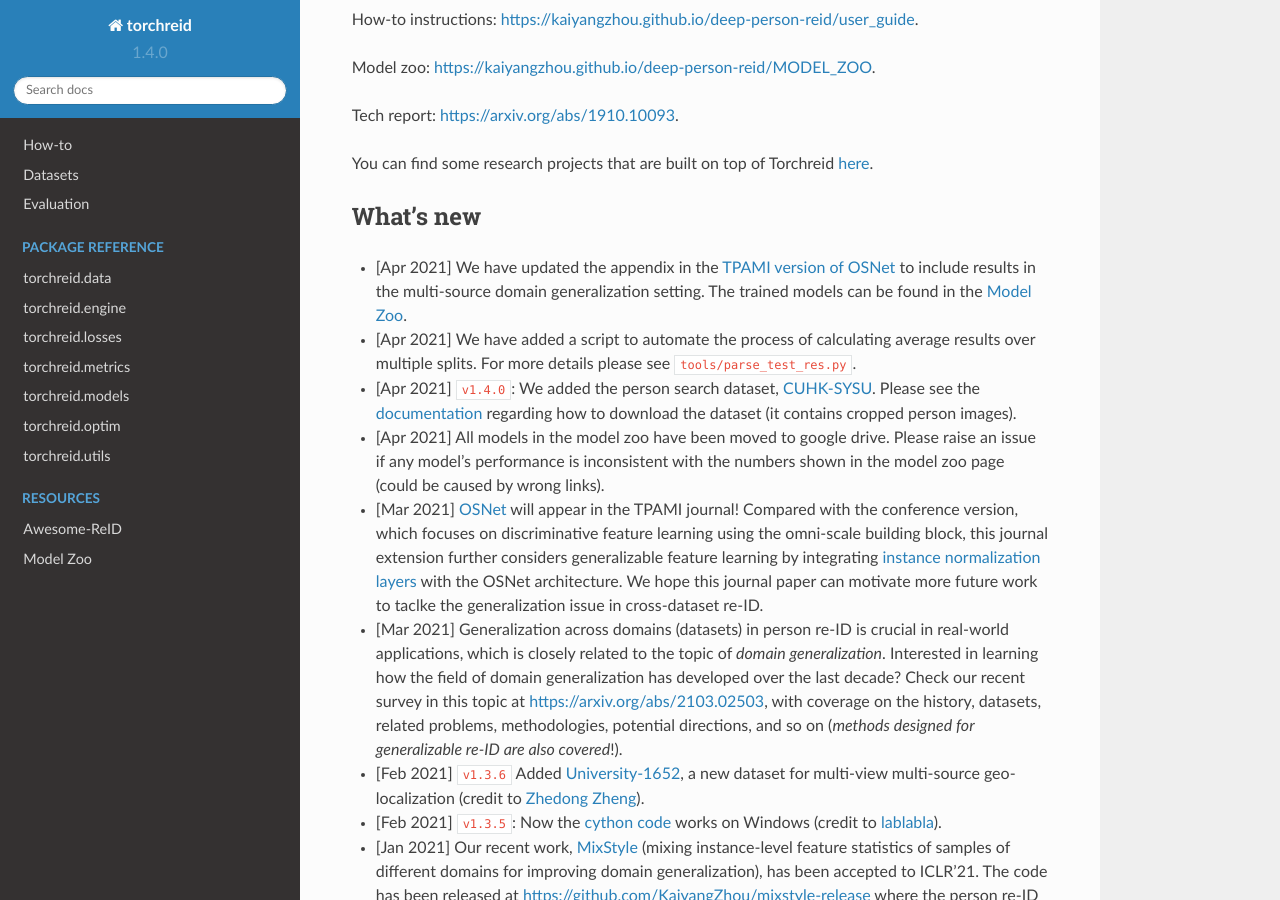
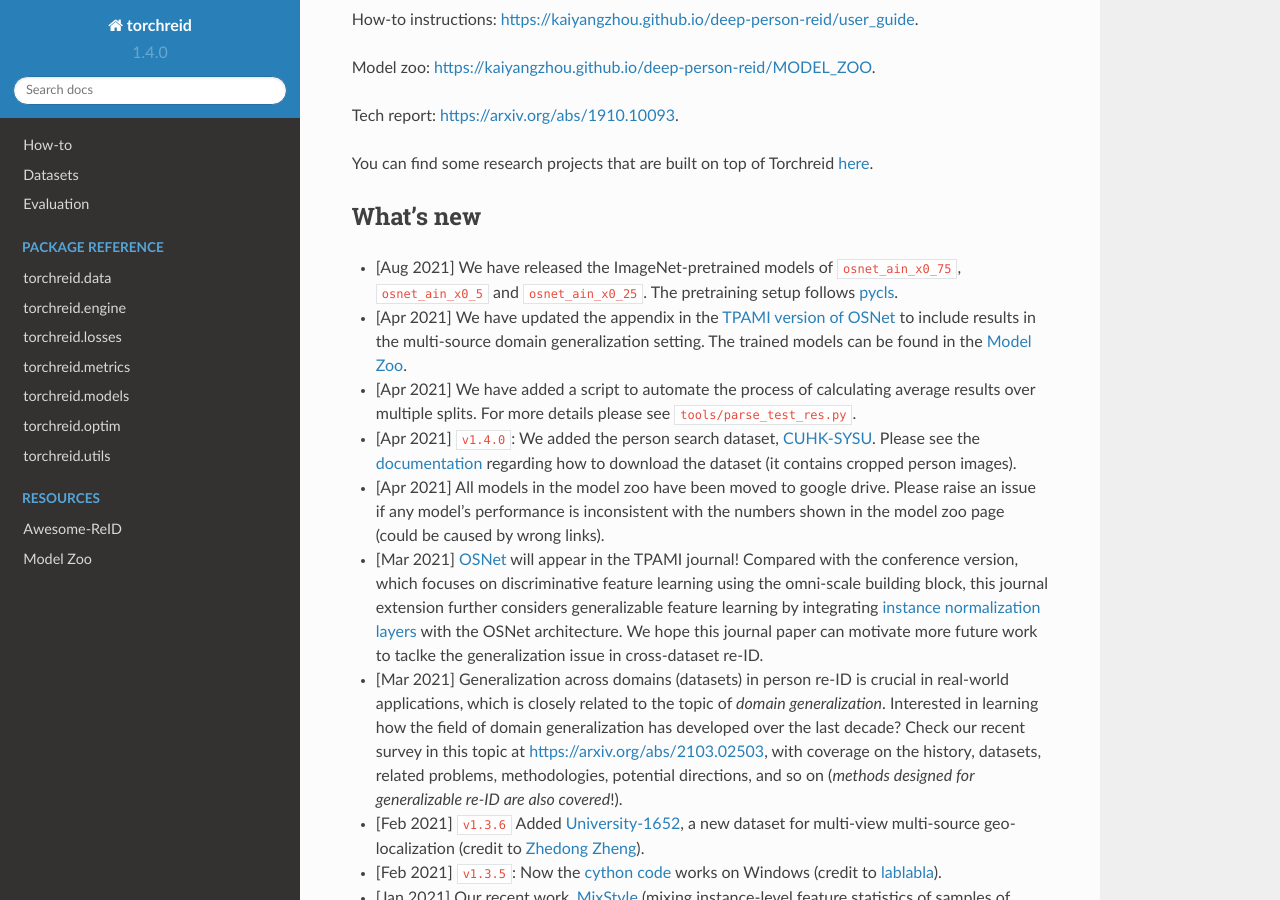
Before and after one commit to KaiyangZhou/deep-person-reid, a Sphinx documentation site: the page built from docs/index.rst, in a window 1280 px wide and 900 px high, scrolled down 680 px. Built offline with Sphinx 7.4.7 and the Read the Docs theme 2.0.0, drawn with Linux system fonts in a browser that asks for light colours.

Commit message:
update readme

```diff
--- a/README.rst
+++ b/README.rst
@@ -33,6 +33,7 @@
 
 What's new
 ------------
+- [Aug 2021] We have released the ImageNet-pretrained models of ``osnet_ain_x0_75``, ``osnet_ain_x0_5`` and ``osnet_ain_x0_25``. The pretraining setup follows `pycls <https://github.com/facebookresearch/pycls/blob/master/configs/archive/imagenet/resnet/R-50-1x64d_step_8gpu.yaml>`_.
 - [Apr 2021] We have updated the appendix in the `TPAMI version of OSNet <https://arxiv.org/abs/1910.06827v5>`_ to include results in the multi-source domain generalization setting. The trained models can be found in the `Model Zoo <https://kaiyangzhou.github.io/deep-person-reid/MODEL_ZOO.html>`_.
 - [Apr 2021] We have added a script to automate the process of calculating average results over multiple splits. For more details please see ``tools/parse_test_res.py``.
 - [Apr 2021] ``v1.4.0``: We added the person search dataset, `CUHK-SYSU <http://www.ee.cuhk.edu.hk/~xgwang/PS/dataset.html>`_.  Please see the `documentation <https://kaiyangzhou.github.io/deep-person-reid/>`_ regarding how to download the dataset (it contains cropped person images).
```
Also changed, not shown: docs/MODEL_ZOO.md (+3 -0 lines).
